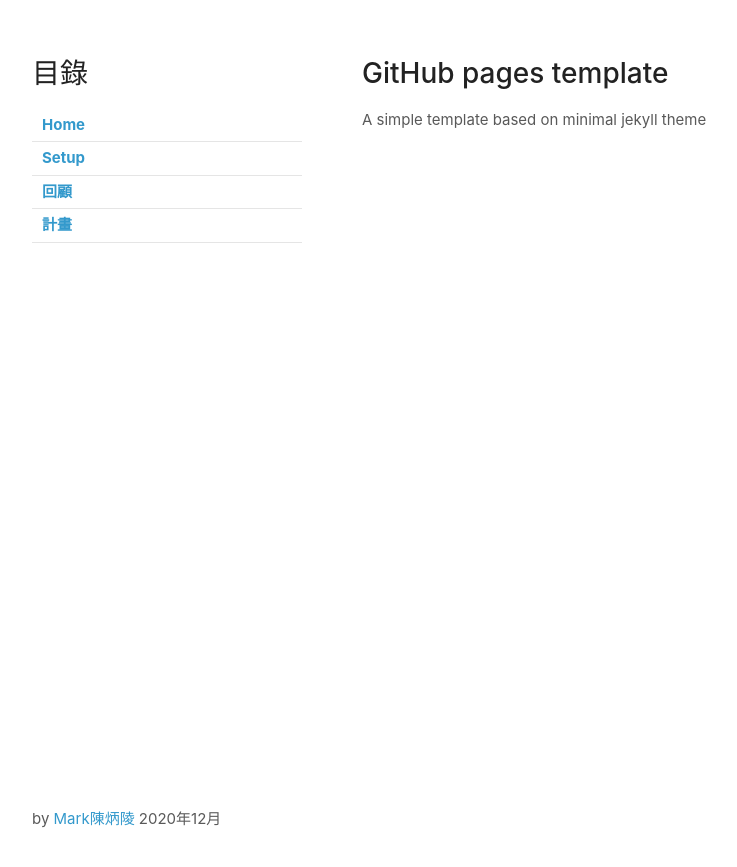
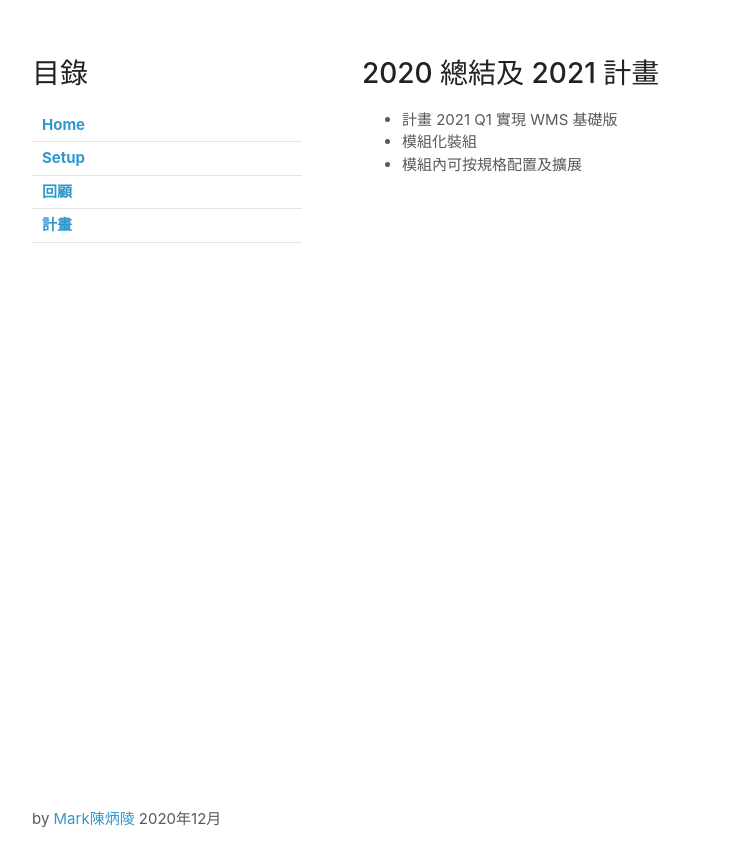
Before and after one commit to dreamaitek/p003, a Jekyll site: the page built from index.md, in a window 1280 px wide. Shown: the top 867 px of the page, without its empty margins (68-805 px from the left). Built offline with Jekyll 4.4.1, drawn with Linux system fonts in a browser that asks for light colours; our own code applies the rules of GitHub Pages for plain Markdown files.

Commit message:
Update index.md

```diff
--- a/index.md
+++ b/index.md
@@ -1,5 +1,7 @@
 ---
 layout: default
 ---
-# {{site.title}}
-{{site.description}}
+# 2020 總結及 2021 計畫
+- 計畫 2021 Q1 實現 WMS 基礎版
+ - 模組化裝組
+ - 模組內可按規格配置及擴展
```
